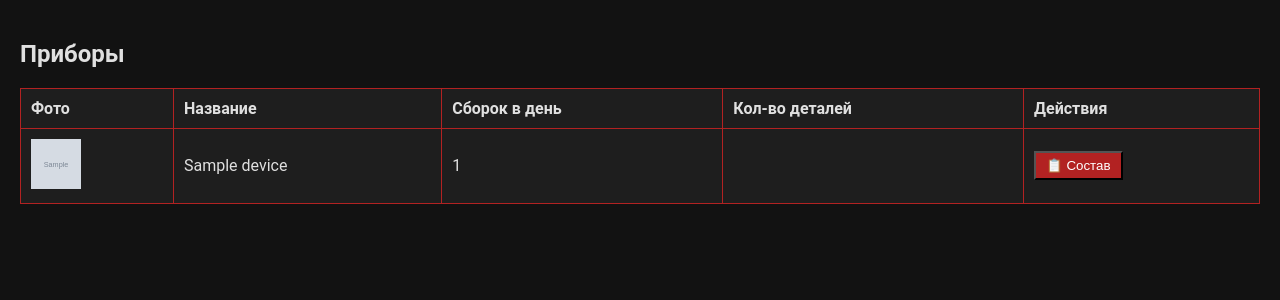
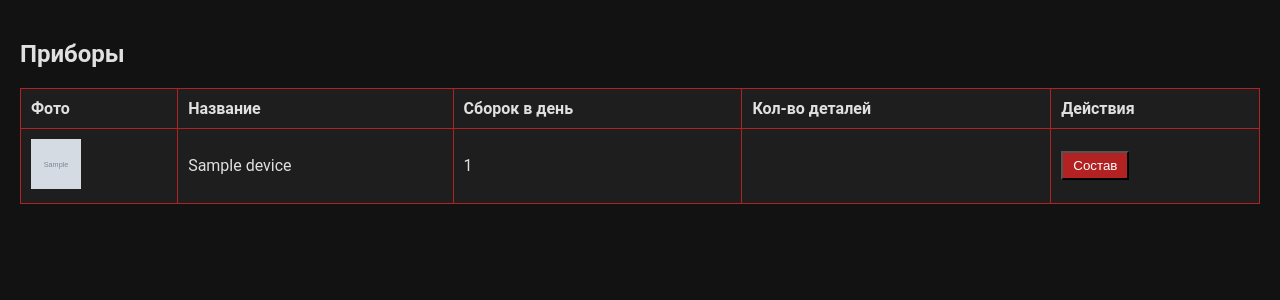
Before and after one commit to maxgogol228/M_sklad, a Django app: page /devices/ in a window 1280 px wide. Shown: the part 68-368 px from the top of the page. Run offline with Django 5.2, Linux system fonts and the light colour scheme; tables that the repository leaves empty hold one stand-in row (values such as "Sample post"); grey boxes marked "Sample" are stand-in pictures.

Commit message:
Update devices_list.html

```diff
--- a/stock/templates/stock/devices_list.html
+++ b/stock/templates/stock/devices_list.html
@@ -26,9 +26,9 @@
             <td>{{ device.parts_count }}</td>
             <td>
                 {% if is_editable %}
-                    <a href="/devices/edit/{{ device.id }}/" class="btn">✏ Редактировать</a>
+                    <a href="/devices/edit/{{ device.id }}/" class="btn">Редактировать</a>
                 {% endif %}
-                <button onclick="viewDevice({{ device.id }})" class="btn">📋 Состав</button>
+                <button onclick="viewDevice({{ device.id }})" class="btn">Состав</button>
             </td>
         </tr>
         {% endfor %}
```
